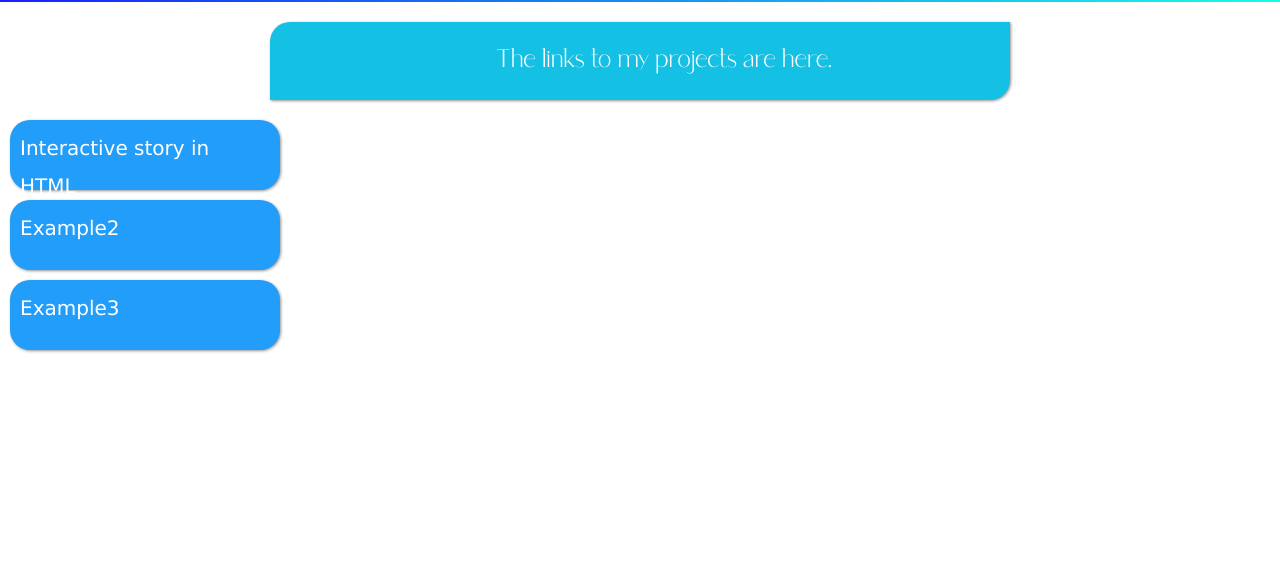
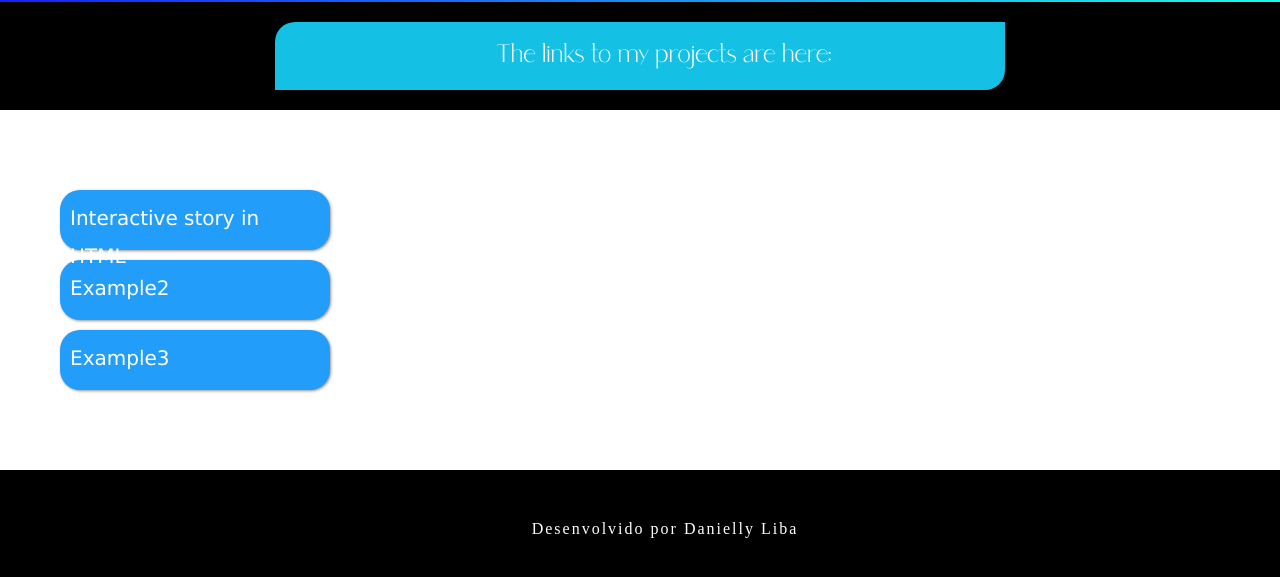
Before and after one commit to DaniellyLiba/portfolio-DaniellyLiba, a plain HTML site: page index.html in a window 1280 px wide. Shown: the part 79-656 px from the top of the page. Drawn offline with Linux system fonts and the light colour scheme.

Commit message:
commit finished for today

```diff
--- a/index.html
+++ b/index.html
@@ -12,21 +12,25 @@
         <p>Hello, Welcome to my portfolio!</p>
     </header>
     <main>
-        <p>The links to my projects are here.</p>
-
+        <p>The links to my projects are here:</p>
+<nav>
             <div class="square">
-            <a href="#">Interactive story in HTML</a>
+                <a target="_blank" href="https://daniellyliba.github.io/Site-game/">Interactive story in HTML</a>
             </div>
 
             <div class="square">
-            <a href="#">Example2</a>
+                <a target="_blank" href="#">Example2</a>
             </div>
 
             <div class="square">
-            <a href="#">Example3</a>
+                <a target="_blank" href="#">Example3</a>
             </div>
+</nav>
+    </main>
 
-    </main>
+    <footer>
+        <p>Desenvolvido por Danielly Liba</p>
+    </footer>
 
 </body>
 </html>
--- a/style.css
+++ b/style.css
@@ -19,7 +19,7 @@
 
 body{
     margin: 0px;
-    background-color: #ffffff;
+    background-color: #000000;
 }
 
 header{
@@ -48,7 +48,7 @@ main > p {
     background-color: var(--cor4);
     margin-top: 20px;
     border-radius: 20px 0px;
-    padding: 20px;
+    padding: 15px;
     max-width: 700px;
     min-width: 300px;
     margin: 20px auto;
@@ -57,9 +57,9 @@ main > p {
 
 .square{
     width: 250px;
-    height: 50px;
+    height: 40px;
     background-color: var(--cor3);
-    margin: 10px;
+    margin: 10px 0px 10px 30px;
     padding: 10px;
     border-radius: 20px;
     box-shadow: 1px 1px 3px rgba(0, 0, 0, 0.432);
@@ -77,3 +77,21 @@ a{
     text-align: justify;
 
 }
+
+nav{
+    background-color: #ffffff;
+    padding: 70px 30px;
+}
+
+footer{
+    font: normal 'font2' Arial, sans-serif;
+    color: white;
+    position: static;
+    margin-top: 20px;
+    padding: 30px;
+}
+
+footer > p {
+    font-size: 16px;
+    letter-spacing: 2px;
+}
```
Also changed, not shown: img/logoinsta.png (added), img/logoinstacerto.png (added). Lines whose indentation alone changed are shown as unchanged.
